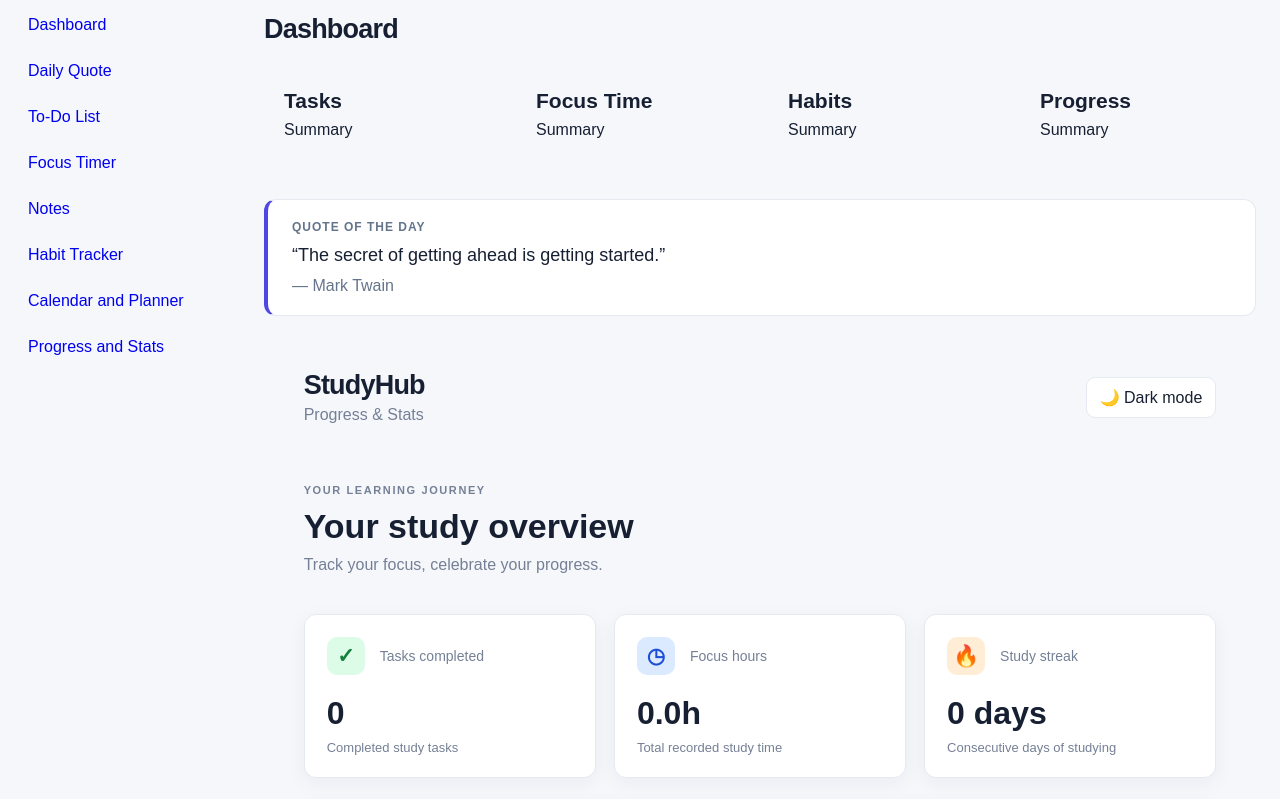
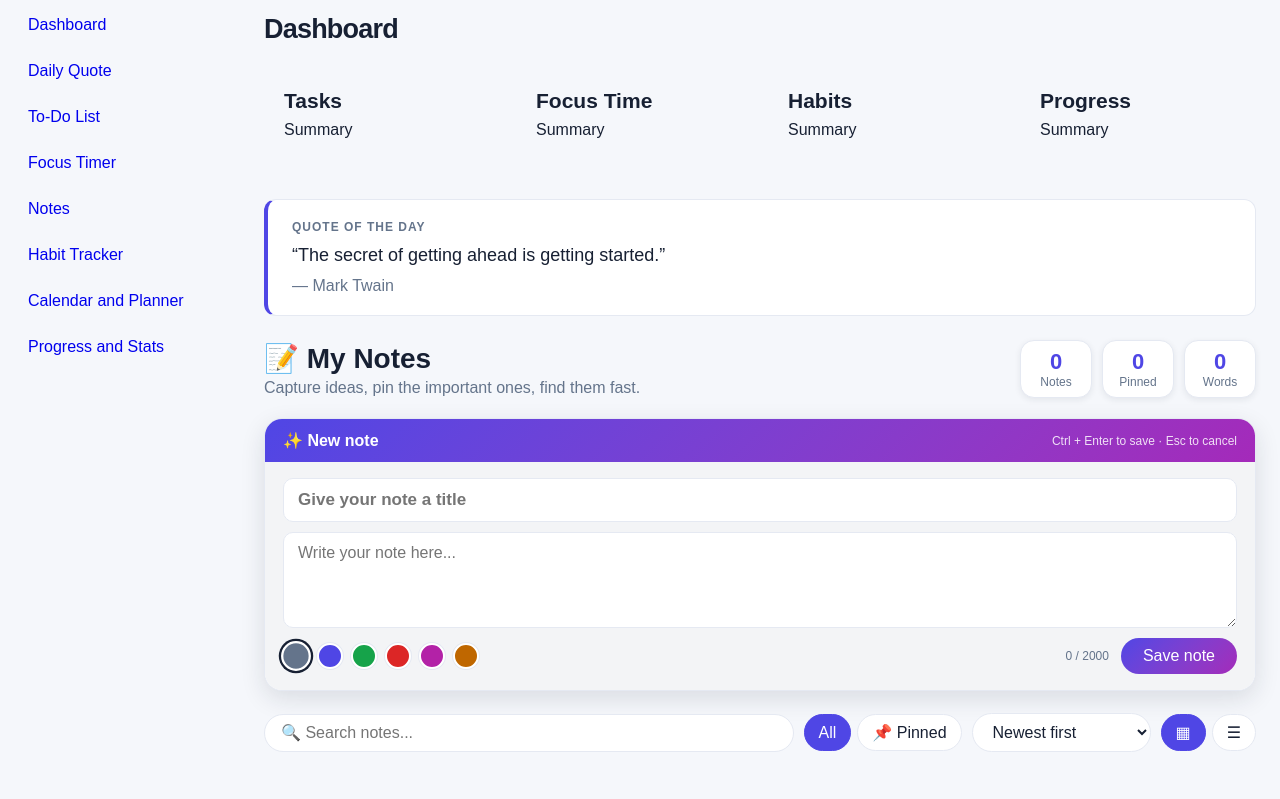
Before and after one commit to SujanTheMagician/StudyHub, a plain HTML site: page public/index.html in a window 1280 px wide. Shown: the part 74-873 px from the top of the page. Drawn offline with nearby package versions, Linux system fonts and the light colour scheme; no server answers; files whose address does not match are found by name.

Commit message:
Notes: add HTML section and fix edit scroll

```diff
--- a/public/index.html
+++ b/public/index.html
@@ -95,7 +95,108 @@
       <section id="timer"></section>
 
       <!-- Ashmitha – Notes -->
-      <section id="notes"></section>
+      <section id="notes">
+        <div class="notes-hero">
+        <div>
+          <h2 class="notes-heading">📝 My Notes</h2>
+          <p class="notes-subheading">
+            Capture ideas, pin the important ones, find them fast.
+          </p>
+        </div>
+
+        <div class="notes-stats">
+          <div class="notes-stat">
+            <span id="notes-stat-total" class="notes-stat-number">0</span>
+            <span class="notes-stat-label">Notes</span>
+          </div>
+          <div class="notes-stat">
+            <span id="notes-stat-pinned" class="notes-stat-number">0</span>
+            <span class="notes-stat-label">Pinned</span>
+          </div>
+          <div class="notes-stat">
+            <span id="notes-stat-words" class="notes-stat-number">0</span>
+            <span class="notes-stat-label">Words</span>
+          </div>
+        </div>
+      </div>
+
+      <div class="notes-editor">
+        <div class="notes-editor-header">
+          <span id="notes-editor-heading">✨ New note</span>
+          <span class="notes-editor-hint">Ctrl + Enter to save · Esc to cancel</span>
+        </div>
+
+        <div id="notes-editor-body" class="notes-editor-body notes-card-default">
+          <input
+            id="notes-title"
+            type="text"
+            placeholder="Give your note a title"
+            maxlength="80"
+          />
+          <textarea
+            id="notes-content"
+            rows="4"
+            maxlength="2000"
+            placeholder="Write your note here..."
+          ></textarea>
+
+          <div class="notes-editor-footer">
+            <div class="notes-colors" id="notes-colors">
+              <button type="button" class="notes-color-btn notes-color-default notes-color-active" data-color="default" aria-label="No colour" title="No colour"></button>
+              <button type="button" class="notes-color-btn notes-color-blue" data-color="blue" aria-label="Blue" title="Blue"></button>
+              <button type="button" class="notes-color-btn notes-color-green" data-color="green" aria-label="Green" title="Green"></button>
+              <button type="button" class="notes-color-btn notes-color-red" data-color="red" aria-label="Red" title="Red"></button>
+              <button type="button" class="notes-color-btn notes-color-purple" data-color="purple" aria-label="Purple" title="Purple"></button>
+              <button type="button" class="notes-color-btn notes-color-amber" data-color="amber" aria-label="Amber" title="Amber"></button>
+            </div>
+
+            <span id="notes-char-count" class="notes-char-count">0 / 2000</span>
+
+            <div class="notes-editor-buttons">
+              <button type="button" id="notes-cancel-btn" class="notes-cancel-btn" hidden>Cancel</button>
+              <button type="button" id="notes-save-btn" class="notes-save-btn">Save note</button>
+            </div>
+          </div>
+        </div>
+      </div>
+
+      <div class="notes-toolbar">
+        <input id="notes-search" type="search" placeholder="🔍 Search notes..." />
+
+        <div class="notes-filters" id="notes-filters">
+          <button type="button" class="notes-filter-btn notes-filter-active" data-filter="all">All</button>
+          <button type="button" class="notes-filter-btn" data-filter="pinned">📌 Pinned</button>
+        </div>
+
+        <select id="notes-sort" aria-label="Sort notes">
+          <option value="newest">Newest first</option>
+          <option value="oldest">Oldest first</option>
+          <option value="updated">Recently updated</option>
+          <option value="az">A to Z</option>
+        </select>
+
+        <div class="notes-views" id="notes-views">
+          <button type="button" class="notes-view-btn notes-view-active" data-view="grid" title="Grid view" aria-label="Grid view">▦</button>
+          <button type="button" class="notes-view-btn" data-view="list" title="List view" aria-label="List view">☰</button>
+        </div>
+      </div>
+
+      <p id="notes-result-count" class="notes-result-count"></p>
+
+      <div id="notes-list" class="notes-grid"></div>
+
+      <dialog id="notes-confirm" class="notes-confirm">
+        <h3 class="notes-confirm-title">Delete note?</h3>
+        <p id="notes-confirm-text" class="notes-confirm-text"></p>
+        <div class="notes-confirm-buttons">
+          <button type="button" id="notes-confirm-cancel" class="notes-cancel-btn">Cancel</button>
+          <button type="button" id="notes-confirm-ok" class="notes-danger-btn">Delete</button>
+        </div>
+      </dialog>
+
+      <div id="notes-toast" class="notes-toast" role="status" aria-live="polite"></div>
+
+      </section>
 
       <!-- Vignesh – Habit Tracker with streaks -->
       <section id="habits"></section>
--- a/public/js/modules/notes.js
+++ b/public/js/modules/notes.js
@@ -160,7 +160,7 @@
   notesSaveBtn.textContent = "Update note";
   notesCancelBtn.hidden = false;
   notesTitleInput.focus();
-  window.scrollTo({ top: 0, behavior: "smooth" });
+  notesEditorBody.scrollIntoView({ behavior: "smooth" });
 }
 
 // Make a copy of a note
```
